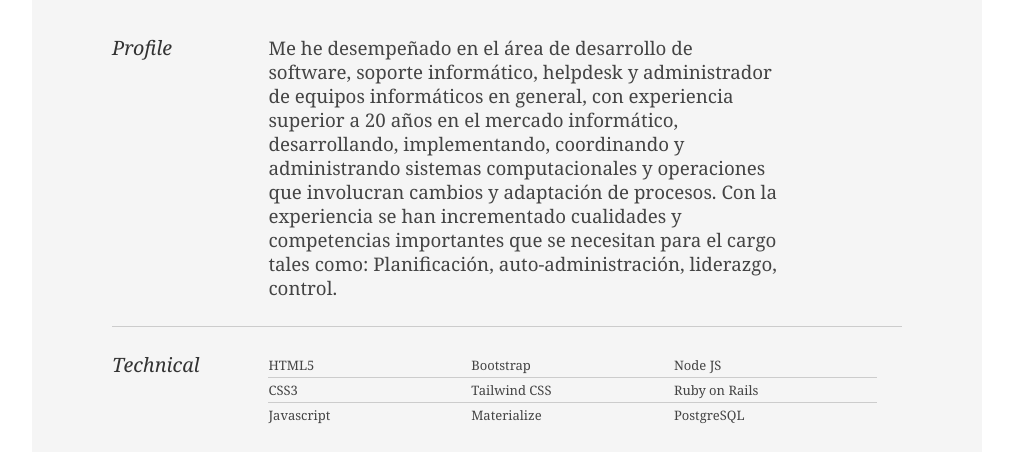
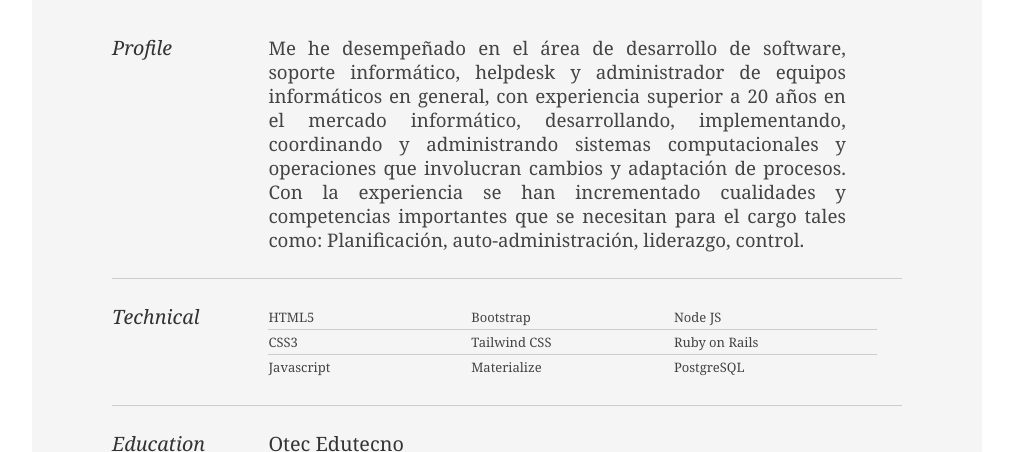
Before and after one commit to sixtoguerra1982/cv_2023_sfgu, a website: page www/index.html in a window 1280 px wide. Shown: the part 296-748 px from the top of the page, without its empty margins (133-1146 px from the left). Drawn offline with Linux system fonts and the light colour scheme.

Commit message:
justify presentacion

```diff
--- a/www/assets/css/resume.css
+++ b/www/assets/css/resume.css
@@ -40,7 +40,7 @@ a { color: #990003 }
 a:hover { text-decoration: none; }
 strong { font-weight: bold; }
 li { line-height: 24px; border-bottom: 1px solid #ccc; }
-p.enlarge { font-size: 144%; padding-right: 6.5em; line-height: 24px; }
+p.enlarge { font-size: 144%; line-height: 24px; text-align: justify; }
 p.enlarge span { color: #000 }
 .contact-info { margin-top: 7px; }
 .first h2 { font-style: italic; }
```
